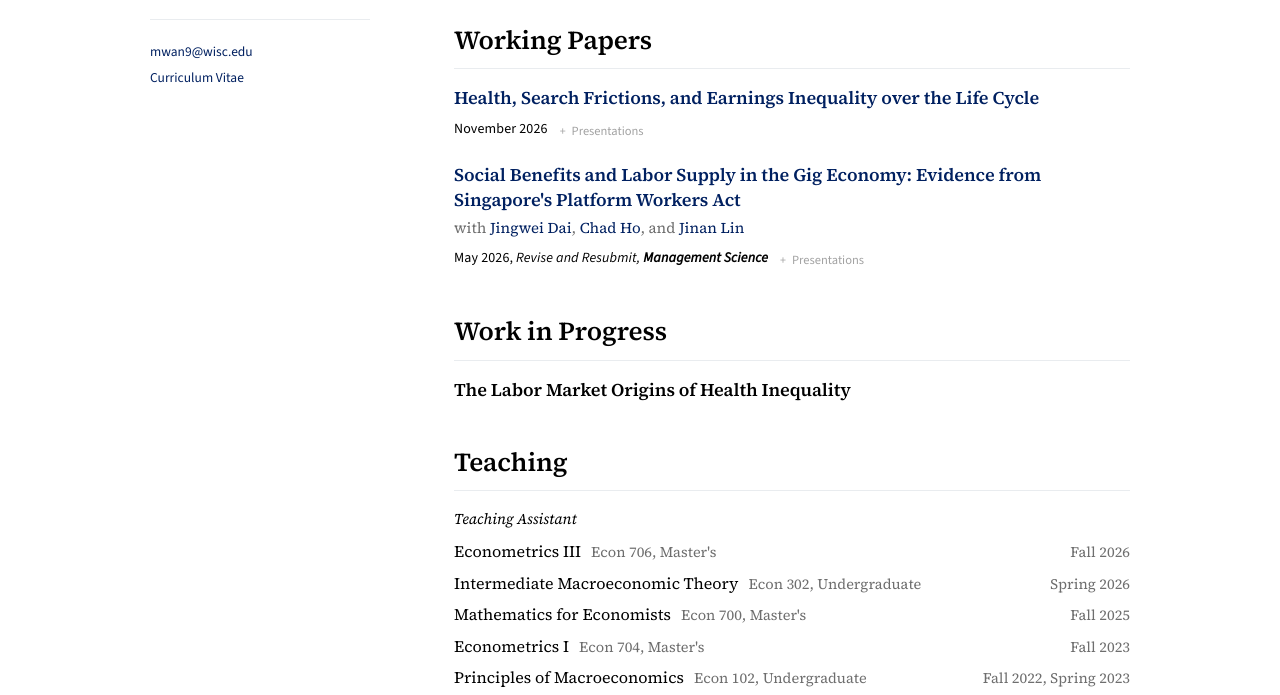
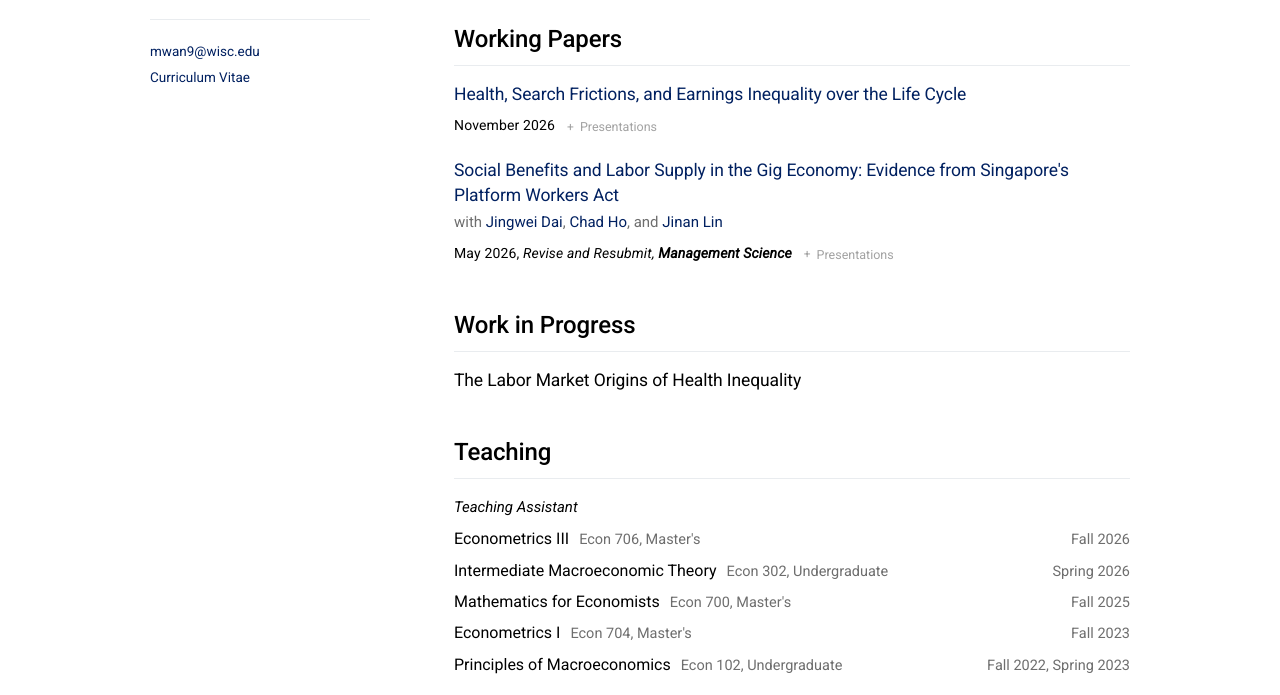
Before and after one commit to mengxi-wan/homepage, a plain HTML site: page index.html in a window 1280 px wide. Shown: the part 181-876 px from the top of the page. Drawn offline with nearby package versions, Linux system fonts and the light colour scheme.

Commit message:
Back to Roboto; larger section titles
Co-Authored-By: Claude Opus 5.5 <noreply@anthropic.com>

```diff
--- a/index.html
+++ b/index.html
@@ -14,7 +14,7 @@
 
 <link rel="preconnect" href="https://fonts.googleapis.com">
 <link rel="preconnect" href="https://fonts.gstatic.com" crossorigin>
-<link href="https://fonts.googleapis.com/css2?family=Source+Sans+3:ital,wght@0,400;0,600;0,700;1,400&family=Source+Serif+4:ital,opsz,wght@0,8..60,400;0,8..60,600;1,8..60,400&display=swap" rel="stylesheet">
+<link href="https://fonts.googleapis.com/css2?family=Roboto:ital,wght@0,400;0,500;0,700;1,400&display=swap" rel="stylesheet">
 
 <script>
   /* Apply the saved theme before the page paints, so there is no flash. */
@@ -45,8 +45,8 @@
   --link-rule:  rgba(0,32,96,.3);
   color-scheme: light;
 
-  --serif: "Source Serif 4", Georgia, serif;
-  --sans:  "Source Sans 3", system-ui, -apple-system, sans-serif;
+  --serif: "Roboto", system-ui, -apple-system, sans-serif;
+  --sans:  "Roboto", system-ui, -apple-system, sans-serif;
   --mono:  "Roboto", system-ui, -apple-system, sans-serif;
 }
 
@@ -160,9 +160,9 @@ main{
 .section{ margin-top:40px; }
 
 .section-title{
-  font-family:var(--serif);
-  font-size:26px;
-  font-weight:600;
+  font-family:var(--sans);
+  font-size:24px;
+  font-weight:500;
   letter-spacing:-.005em;
   color:var(--navy);
   padding-bottom:7px;
@@ -175,8 +175,8 @@ main{
 
 .paper-title{
   font-family:var(--serif);
-  font-size:18px;
-  font-weight:600;
+  font-size:17.5px;
+  font-weight:400;
   line-height:1.4;
   letter-spacing:-.006em;
   text-wrap:pretty;
```
